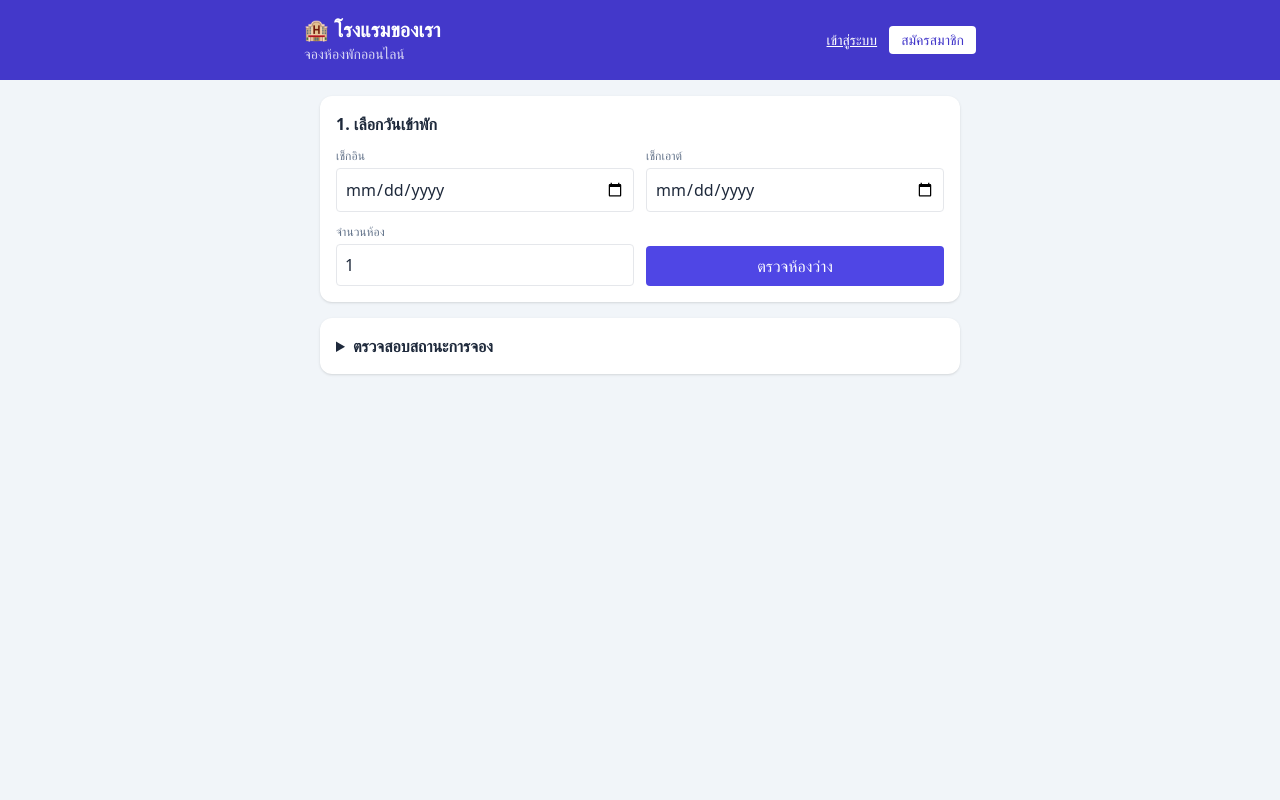
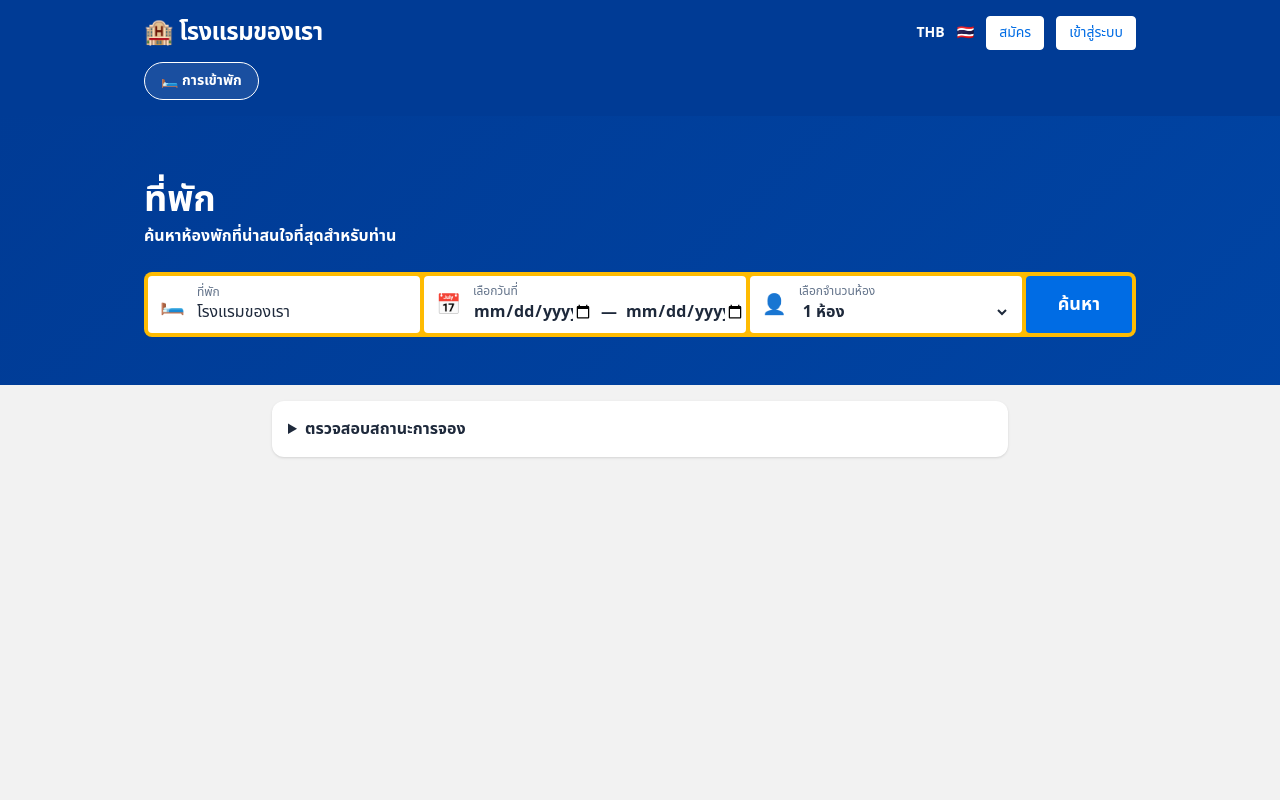
Before and after one commit to mnbvcxzz0234-del/hotel_revenue, a PHP site: page /book.php in a window 1280 px wide. Run offline with PHP 8.4, Linux system fonts and the light colour scheme; some libraries are stand-ins or nearby versions.

Commit message:
Add files via upload

```diff
--- a/book.php
+++ b/book.php
@@ -1,7 +1,7 @@
 <?php
 // หน้าลูกค้า (ไม่ต้องล็อกอิน): ตรวจห้องว่าง ส่งคำขอจอง และติดตามสถานะ
 // คำขอจะเป็นสถานะ "รอยืนยัน" ยังไม่ล็อกห้อง เจ้าหน้าที่ยืนยันในหน้า bookings.php
-require_once 'config.php'; require_once 'booking_lib.php';
+require_once 'config.php'; require_once 'booking_lib.php'; require_once 'pub_layout.php';
 class PubErr extends Exception {}
 $db = db(); $today = date('Y-m-d'); $me = cust($db);
 $hotel = getenv('HOTEL_NAME') ?: 'โรงแรมของเรา'; $hotelTel = getenv('HOTEL_PHONE') ?: '';
@@ -89,29 +89,49 @@ if (!$doneRef && $ci !== '' && $co !== '') {
 $nn = ($ci && $co && valid_date($ci) && valid_date($co) && $co > $ci) ? nights($ci, $co) : 0;
 $stTxt = ['pending'=>'รอโรงแรมยืนยัน','confirmed'=>'ยืนยันการจองแล้ว','checked_in'=>'เข้าพักแล้ว','completed'=>'เสร็จสิ้น','no_show'=>'ไม่มาเข้าพัก','cancelled'=>'ยกเลิก / โรงแรมไม่สามารถรับจองได้'];
 $in = 'border p-2 rounded w-full'; $lb = 'block text-xs text-slate-500 mb-1';
-?><!doctype html><html lang="th"><head><meta charset="utf-8"><meta name="viewport" content="width=device-width,initial-scale=1">
-<title>จองห้องพัก · <?= h($hotel) ?></title><script src="https://cdn.tailwindcss.com"></script></head>
-<body class="bg-slate-100 text-slate-800 min-h-screen">
-<header class="bg-indigo-700 text-white px-4 py-4"><div class="max-w-2xl mx-auto flex items-center gap-3 flex-wrap"><div><div class="text-xl font-bold">🏨 <?= h($hotel) ?></div><div class="text-sm opacity-80">จองห้องพักออนไลน์</div></div>
-<div class="ml-auto flex items-center gap-3 text-sm"><?php if ($me): ?><a href="account.php" class="underline">บัญชีของฉัน</a><form method="post" action="customer_logout.php" class="inline"><input type="hidden" name="t" value="<?= csrf() ?>"><button class="opacity-80 hover:underline">ออกจากระบบ</button></form><?php else: ?><a href="customer_login.php?next=book.php" class="underline">เข้าสู่ระบบ</a><a href="customer_register.php" class="bg-white text-indigo-700 px-3 py-1 rounded">สมัครสมาชิก</a><?php endif; ?></div></div></header>
-<main class="max-w-2xl mx-auto p-4 space-y-4">
+?>
+<?php
+$hero = getenv('HERO_IMAGE_URL') ?: '';
+$heroBg = 'linear-gradient(rgba(0,59,149,.82),rgba(0,59,149,.82))' . ($hero ? ',url(' . h($hero) . ') center/cover' : ',linear-gradient(135deg,#003b95,#006ce4)');
+$seg = 'bg-white rounded flex items-center gap-3 px-3 py-2 min-w-0';
+$sl  = 'block text-xs text-slate-500 leading-tight';
+?>
+<?= pub_head('จองห้องพัก', $hotel) ?>
+<body class="min-h-screen text-slate-800" style="background:#f2f2f2">
+<?= pub_nav($me, $hotel, 'book.php') ?>
+<section style="background:<?= $heroBg ?>" class="text-white">
+  <div class="max-w-5xl mx-auto px-4 pt-16 pb-12">
+    <h1 class="text-4xl font-bold">ที่พัก</h1>
+    <p class="mt-1 font-semibold">ค้นหาห้องพักที่น่าสนใจที่สุดสำหรับท่าน</p>
+    <form method="get" class="mt-6 p-1 rounded-lg flex flex-col md:flex-row gap-1" style="background:#febb02">
+      <div class="<?= $seg ?> md:flex-1"><span class="text-xl">🛏️</span>
+        <div class="min-w-0"><span class="<?= $sl ?>">ที่พัก</span><div class="text-slate-800 truncate"><?= h($hotel) ?></div></div></div>
+      <div class="<?= $seg ?> md:flex-[1.2]"><span class="text-xl">📅</span>
+        <div><span class="<?= $sl ?>">เลือกวันที่</span>
+          <div class="flex items-center gap-2 text-slate-800 font-semibold">
+            <input type="date" name="ci" id="ci" value="<?= h($ci) ?>" min="<?= $today ?>" class="bg-transparent outline-none w-[7.5rem]" required>
+            <span>—</span>
+            <input type="date" name="co" id="co" value="<?= h($co) ?>" min="<?= $today ?>" class="bg-transparent outline-none w-[7.5rem]" required>
+          </div></div></div>
+      <div class="<?= $seg ?> md:flex-1"><span class="text-xl">👤</span>
+        <div class="flex-1"><span class="<?= $sl ?>">เลือกจำนวนห้อง</span>
+          <select name="n" class="bg-transparent outline-none w-full text-slate-800 font-semibold">
+            <?php for ($i = 1; $i <= MAX_ROOMS; $i++): ?><option value="<?= $i ?>" <?= max(1, $n) == $i ? 'selected' : '' ?>><?= $i ?> ห้อง</option><?php endfor; ?>
+          </select></div></div>
+      <button class="text-white text-lg font-bold px-8 py-3 rounded hover:brightness-110" style="background:#006ce4">ค้นหา</button>
+    </form>
+  </div>
+</section>
+<main class="max-w-3xl mx-auto p-4 space-y-4">
 
 <?php if ($doneRef): ?>
 <div class="bg-white p-6 rounded-xl shadow text-center space-y-2">
   <div class="text-3xl">✅</div><h1 class="text-lg font-bold">ส่งคำขอจองเรียบร้อยแล้ว</h1>
-  <p class="text-sm text-slate-600">รหัสการจองของคุณ</p><div class="text-3xl font-mono font-bold tracking-widest text-indigo-700"><?= h($doneRef) ?></div>
+  <p class="text-sm text-slate-600">รหัสการจองของคุณ</p><div class="text-3xl font-mono font-bold tracking-widest text-[#006ce4]"><?= h($doneRef) ?></div>
   <p class="text-sm text-slate-600">โปรดจดรหัสนี้ไว้ ทางโรงแรมจะติดต่อกลับทางเบอร์โทรที่ให้ไว้เพื่อยืนยันการจอง<br><b>คำขอนี้ยังไม่ใช่การยืนยัน</b>และยังไม่ได้ชำระเงินใด ๆ<?= $hotelTel ? '<br>สอบถามด่วน โทร ' . h($hotelTel) : '' ?></p>
-  <a href="book.php" class="inline-block mt-2 text-indigo-700 underline text-sm">กลับหน้าจอง</a>
+  <a href="book.php" class="inline-block mt-2 text-[#006ce4] underline text-sm">กลับหน้าจอง</a>
 </div>
 <?php else: ?>
-
-<form method="get" class="bg-white p-4 rounded-xl shadow grid grid-cols-2 gap-3">
-  <div class="col-span-2 font-semibold">1. เลือกวันเข้าพัก</div>
-  <div><label class="<?= $lb ?>">เช็กอิน</label><input type="date" name="ci" id="ci" value="<?= h($ci) ?>" min="<?= $today ?>" class="<?= $in ?>" required></div>
-  <div><label class="<?= $lb ?>">เช็กเอาต์</label><input type="date" name="co" id="co" value="<?= h($co) ?>" min="<?= $today ?>" class="<?= $in ?>" required></div>
-  <div class="col-span-2 sm:col-span-1"><label class="<?= $lb ?>">จำนวนห้อง</label><input type="number" name="n" value="<?= max(1, $n) ?>" min="1" max="<?= MAX_ROOMS ?>" class="<?= $in ?>" required></div>
-  <div class="col-span-2 sm:col-span-1 flex items-end"><button class="bg-indigo-600 text-white p-2 rounded w-full">ตรวจห้องว่าง</button></div>
-</form>
 
 <?php if ($errs): ?><div class="bg-red-100 p-3 rounded text-sm"><?php foreach ($errs as $e): ?><div>• <?= h($e) ?></div><?php endforeach; ?></div><?php endif; ?>
 <?php if ($searchErr): ?><div class="bg-amber-100 p-3 rounded text-sm"><?= h($searchErr) ?></div><?php endif; ?>
@@ -119,12 +139,12 @@ $in = 'border p-2 rounded w-full'; $lb = 'block text-xs text-slate-500 mb-1';
 <?php if ($results !== null): ?>
   <?php if (!$results): ?><div class="bg-amber-100 p-3 rounded text-sm">ขออภัย ไม่มีห้องว่างตามที่เลือก ลองเปลี่ยนวันที่หรือจำนวนห้อง<?= $hotelTel ? ' หรือโทร ' . h($hotelTel) : '' ?></div>
   <?php else: ?>
-  <form method="post" class="bg-white p-4 rounded-xl shadow space-y-3">
+  <form method="post" class="bg-white p-4 rounded-lg border border-slate-200 space-y-3">
     <input type="hidden" name="t" value="<?= csrf() ?>"><input type="hidden" name="a" value="request">
     <input type="hidden" name="ci" value="<?= h($ci) ?>"><input type="hidden" name="co" value="<?= h($co) ?>"><input type="hidden" name="n" value="<?= $n ?>">
     <div class="font-semibold">2. เลือกห้อง <span class="text-sm font-normal text-slate-500">(<?= dth($ci) ?> – <?= dth($co) ?> · <?= $nn ?> คืน · <?= $n ?> ห้อง)</span></div>
     <?php foreach ($results as $i => $r): ?>
-    <label class="flex items-center gap-3 border rounded-lg p-3 cursor-pointer has-[:checked]:border-indigo-600 has-[:checked]:bg-indigo-50">
+    <label class="flex items-center gap-3 border rounded-lg p-3 cursor-pointer has-[:checked]:border-[#006ce4] has-[:checked]:bg-blue-50">
       <input type="radio" name="type" value="<?= $r['t']['id'] ?>" <?= ($pv['type'] ? $pv['type'] == $r['t']['id'] : $i === 0) ? 'checked' : '' ?> required>
       <div class="flex-1"><div class="font-semibold"><?= h($r['t']['name']) ?></div>
         <div class="text-xs text-slate-500"><?= $r['left'] <= 3 ? 'เหลือ <b class="text-red-600">' . $r['left'] . '</b> ห้อง' : 'ห้องว่างเพียงพอ' ?></div></div>
@@ -143,7 +163,7 @@ $in = 'border p-2 rounded w-full'; $lb = 'block text-xs text-slate-500 mb-1';
     <div style="position:absolute;left:-9999px" aria-hidden="true"><input name="website" tabindex="-1" autocomplete="off"></div>
     <label class="flex gap-2 text-xs text-slate-600"><input type="checkbox" name="consent" value="1" required class="mt-0.5">
       <span>ข้าพเจ้ายินยอมให้ <?= h($hotel) ?> เก็บและใช้ชื่อ เบอร์โทร และอีเมลของข้าพเจ้าเพื่อติดต่อและยืนยันการจองนี้เท่านั้น</span></label>
-    <button class="bg-indigo-600 text-white px-4 py-3 rounded w-full font-semibold">ส่งคำขอจอง</button>
+    <button class="text-white px-4 py-3 rounded w-full font-semibold hover:brightness-110" style="background:#006ce4">ส่งคำขอจอง</button>
     <p class="text-xs text-slate-500">การส่งคำขอยังไม่ใช่การยืนยันการจองและไม่มีการเรียกเก็บเงิน</p>
   </form>
   <?php endif; ?>
--- a/pub_layout.php
+++ b/pub_layout.php
@@ -1,15 +1,26 @@
 <?php
-// โครงหน้าร่วมสำหรับหน้าลูกค้า
+// โครงหน้าร่วมสำหรับหน้าลูกค้า (สไตล์ Booking.com: น้ำเงินเข้ม + เหลือง)
+function pub_head($title, $hotel) {
+    return '<!doctype html><html lang="th"><head><meta charset="utf-8"><meta name="viewport" content="width=device-width,initial-scale=1"><title>' . h($title) . ' · ' . h($hotel) . '</title><script src="https://cdn.tailwindcss.com"></script>'
+        . '<style>body{font-family:"Noto Sans Thai",system-ui,-apple-system,"Segoe UI",Tahoma,sans-serif}</style></head>';
+}
+function pub_nav($me, $hotel, $next = '') {
+    $o  = '<header style="background:#003b95" class="text-white"><div class="max-w-5xl mx-auto px-4 pt-4 pb-3 flex items-center gap-3 flex-wrap">';
+    $o .= '<a href="book.php" class="text-2xl font-bold tracking-tight">🏨 ' . h($hotel) . '</a>';
+    $o .= '<div class="ml-auto flex items-center gap-3 text-sm font-semibold"><span>THB</span><span title="ไทย">🇹🇭</span>';
+    if ($me) {
+        $o .= '<a href="account.php" class="underline">บัญชีของฉัน</a><form method="post" action="customer_logout.php" class="inline"><input type="hidden" name="t" value="' . csrf() . '"><button class="opacity-90 hover:underline">ออกจากระบบ</button></form>';
+    } else {
+        $o .= '<a href="customer_register.php" class="bg-white text-[#006ce4] border border-white px-3 py-1.5 rounded font-medium hover:bg-slate-100">สมัคร</a>'
+            . '<a href="customer_login.php' . ($next ? '?next=' . h($next) : '') . '" class="bg-white text-[#006ce4] border border-white px-3 py-1.5 rounded font-medium hover:bg-slate-100">เข้าสู่ระบบ</a>';
+    }
+    $o .= '</div></div>';
+    $o .= '<div class="max-w-5xl mx-auto px-4 pb-4"><a href="book.php" class="inline-flex items-center gap-2 border border-white bg-white/10 rounded-full px-4 py-2 text-sm font-semibold">🛏️ การเข้าพัก</a></div></header>';
+    return $o;
+}
 function pub_top($title) {
     $me = cust(db()); $hotel = getenv('HOTEL_NAME') ?: 'โรงแรมของเรา';
-    echo '<!doctype html><html lang="th"><head><meta charset="utf-8"><meta name="viewport" content="width=device-width,initial-scale=1"><title>' . h($title) . ' · ' . h($hotel) . '</title><script src="https://cdn.tailwindcss.com"></script></head>';
-    echo '<body class="bg-slate-100 text-slate-800 min-h-screen"><header class="bg-indigo-700 text-white px-4 py-3"><div class="max-w-2xl mx-auto flex items-center gap-3 flex-wrap">';
-    echo '<a href="book.php" class="text-lg font-bold">🏨 ' . h($hotel) . '</a><div class="ml-auto flex items-center gap-3 text-sm">';
-    if ($me) {
-        echo '<a href="account.php" class="underline">บัญชีของฉัน</a><form method="post" action="customer_logout.php" class="inline"><input type="hidden" name="t" value="' . csrf() . '"><button class="opacity-80 hover:underline">ออกจากระบบ</button></form>';
-    } else {
-        echo '<a href="customer_login.php" class="underline">เข้าสู่ระบบ</a><a href="customer_register.php" class="bg-white text-indigo-700 px-3 py-1 rounded">สมัครสมาชิก</a>';
-    }
-    echo '</div></div></header><main class="max-w-2xl mx-auto p-4 space-y-4">';
+    echo pub_head($title, $hotel) . '<body class="min-h-screen text-slate-800" style="background:#f2f2f2">' . pub_nav($me, $hotel);
+    echo '<main class="max-w-2xl mx-auto p-4 space-y-4">';
 }
 function pub_bottom() { echo '</main></body></html>'; }
```
Also changed, not shown: login.php (+4 -3 lines).
